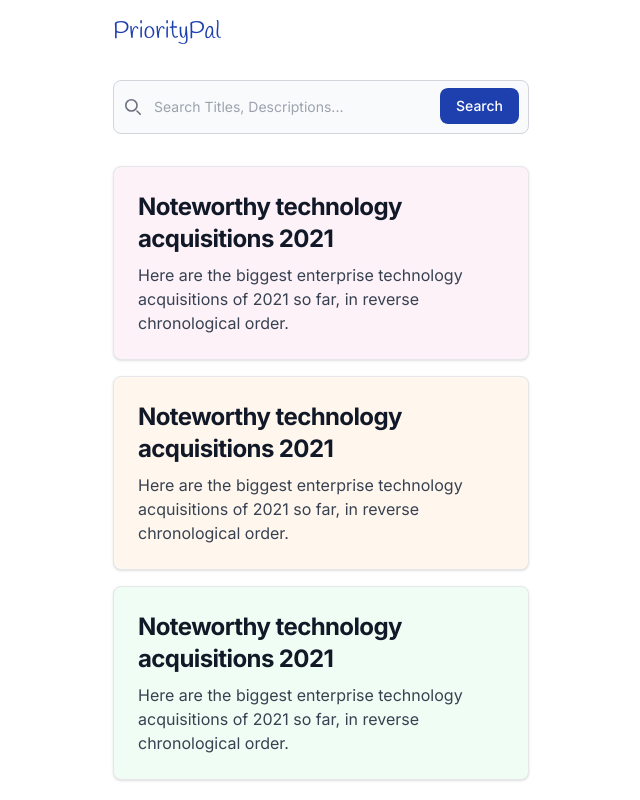
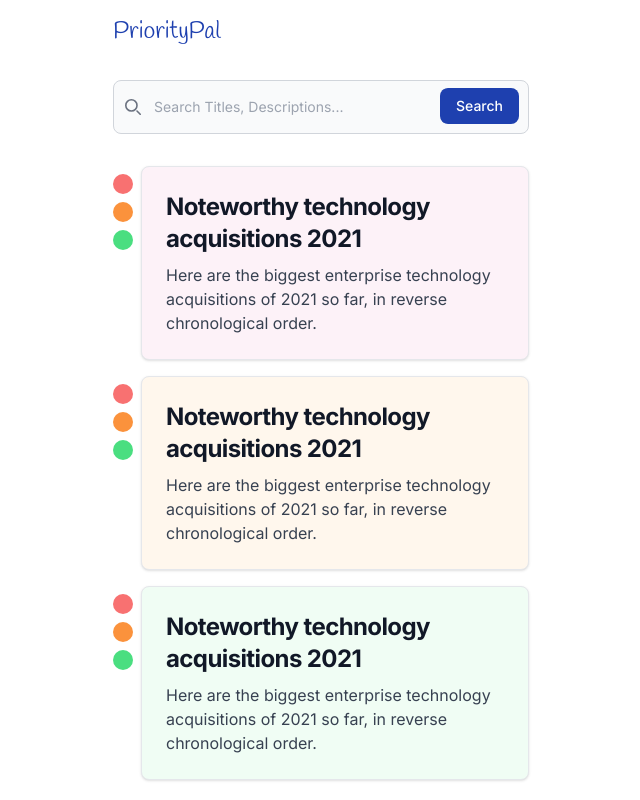
Before and after one commit to KCode100/Priority-Pal, a Next.js app: page / in a window 1280 px wide. Shown: the whole page, without its empty margins (319-959 px from the left). Built offline with nearby package versions, Linux system fonts and the light colour scheme.

Commit message:
STYLE: priority buttons

```diff
--- a/src/app/page.tsx
+++ b/src/app/page.tsx
@@ -20,19 +20,40 @@ export default function Home() {
       </form>
 
       <div className="flex flex-col gap-4">
+        <div className="flex gap-2">
+          <div className="flex flex-col gap-2 pt-2">
+            <div className="w-5 h-5 rounded-full bg-red-400"></div>
+            <div className="w-5 h-5 rounded-full bg-orange-400"></div>
+            <div className="w-5 h-5 rounded-full bg-green-400"></div>
+          </div>
           <div className="block max-w-md p-6 bg-pink-50 border border-gray-200 rounded-lg shadow">
             <h5 className="mb-2 text-2xl font-bold tracking-tight text-gray-900 dark:text-white">Noteworthy technology acquisitions 2021</h5>
             <p className="font-normal text-gray-700 dark:text-gray-400">Here are the biggest enterprise technology acquisitions of 2021 so far, in reverse chronological order.</p>
           </div>
+        </div>
+        <div className="flex gap-2">
+          <div className="flex flex-col gap-2 pt-2">
+            <div className="w-5 h-5 rounded-full bg-red-400"></div>
+            <div className="w-5 h-5 rounded-full bg-orange-400"></div>
+            <div className="w-5 h-5 rounded-full bg-green-400"></div>
+          </div>
           <div className="block max-w-md p-6 bg-orange-50 border border-gray-200 rounded-lg shadow">
             <h5 className="mb-2 text-2xl font-bold tracking-tight text-gray-900 dark:text-white">Noteworthy technology acquisitions 2021</h5>
             <p className="font-normal text-gray-700 dark:text-gray-400">Here are the biggest enterprise technology acquisitions of 2021 so far, in reverse chronological order.</p>
+          </div>
+        </div>
+        <div className="flex gap-2">
+          <div className="flex flex-col gap-2 pt-2">
+            <div className="w-5 h-5 rounded-full bg-red-400"></div>
+            <div className="w-5 h-5 rounded-full bg-orange-400"></div>
+            <div className="w-5 h-5 rounded-full bg-green-400"></div>
           </div>
           <div className="block max-w-md p-6 bg-green-50 border border-gray-200 rounded-lg shadow">
             <h5 className="mb-2 text-2xl font-bold tracking-tight text-gray-900 dark:text-white">Noteworthy technology acquisitions 2021</h5>
             <p className="font-normal text-gray-700 dark:text-gray-400">Here are the biggest enterprise technology acquisitions of 2021 so far, in reverse chronological order.</p>
           </div>
         </div>
+      </div>
     </main>
   )
 }
```
Lines whose indentation alone changed are shown as unchanged.
